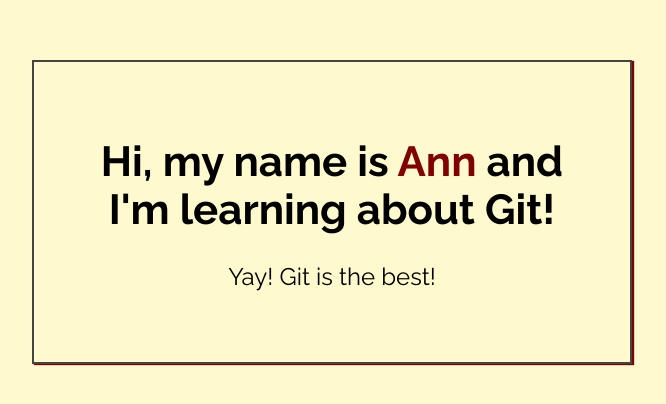
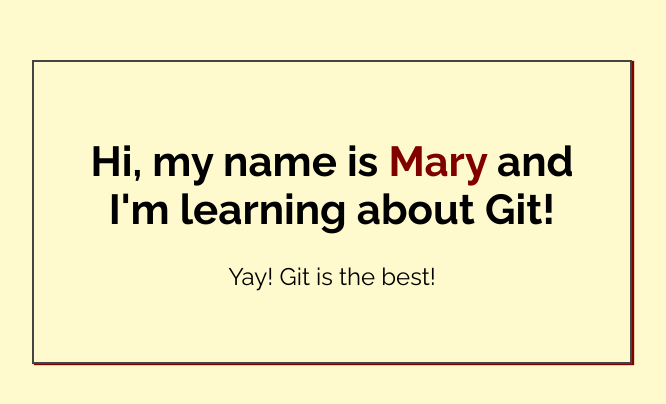
Before and after one commit to Mary-webdev/my-first-repo, a plain HTML site: page index.html in a window 1280 px wide. Shown: the part 188-592 px from the top of the page, without its empty margins (308-974 px from the left). Drawn offline with Linux system fonts and the light colour scheme.

Commit message:
Added name to index.html

```diff
--- a/index.html
+++ b/index.html
@@ -14,7 +14,7 @@
 <body>
 
     <div class="greeting">
-        <h1>Hi, my name is <span class="highlight">Ann</span> and I'm learning about Git! </h1>
+        <h1>Hi, my name is <span class="highlight">Mary</span> and I'm learning about Git! </h1>
 
         <p>Yay! Git is the best!</p>
     </div>
```
